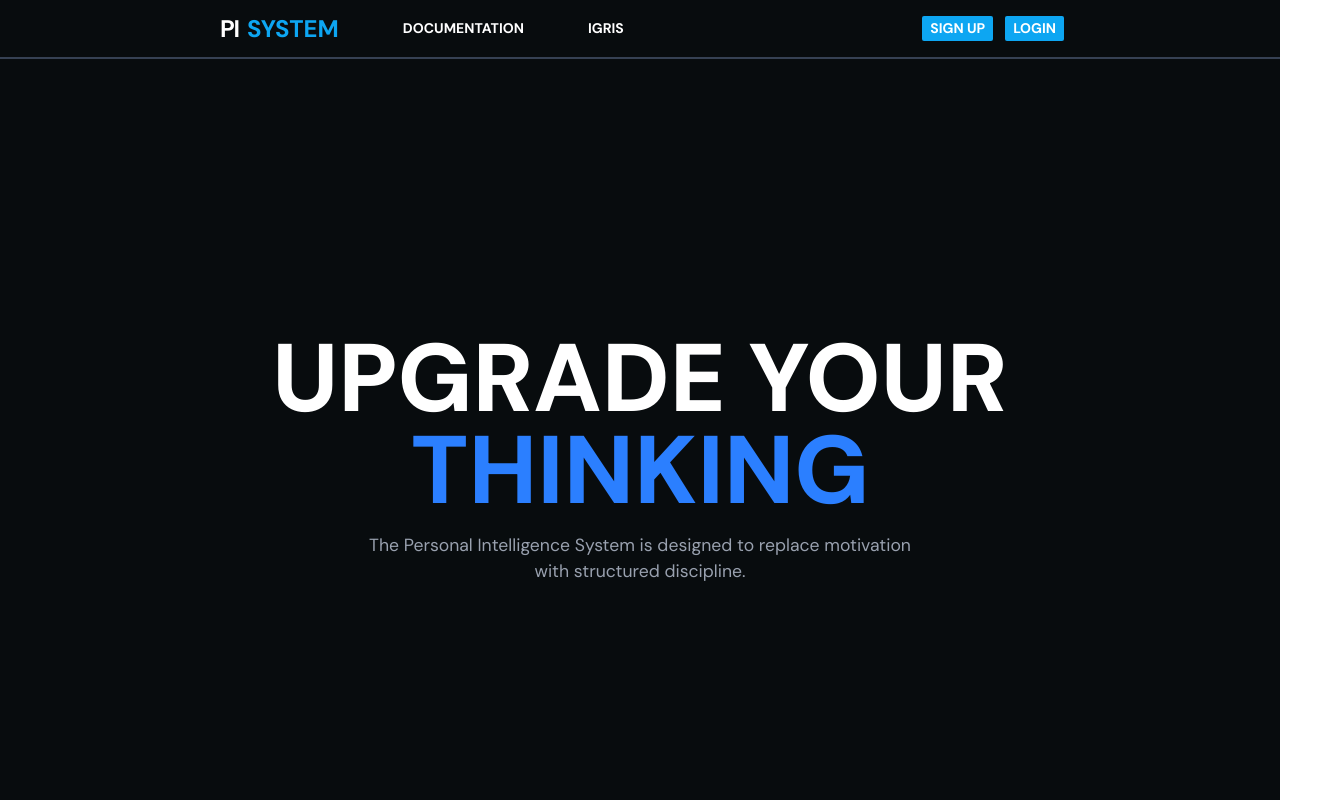
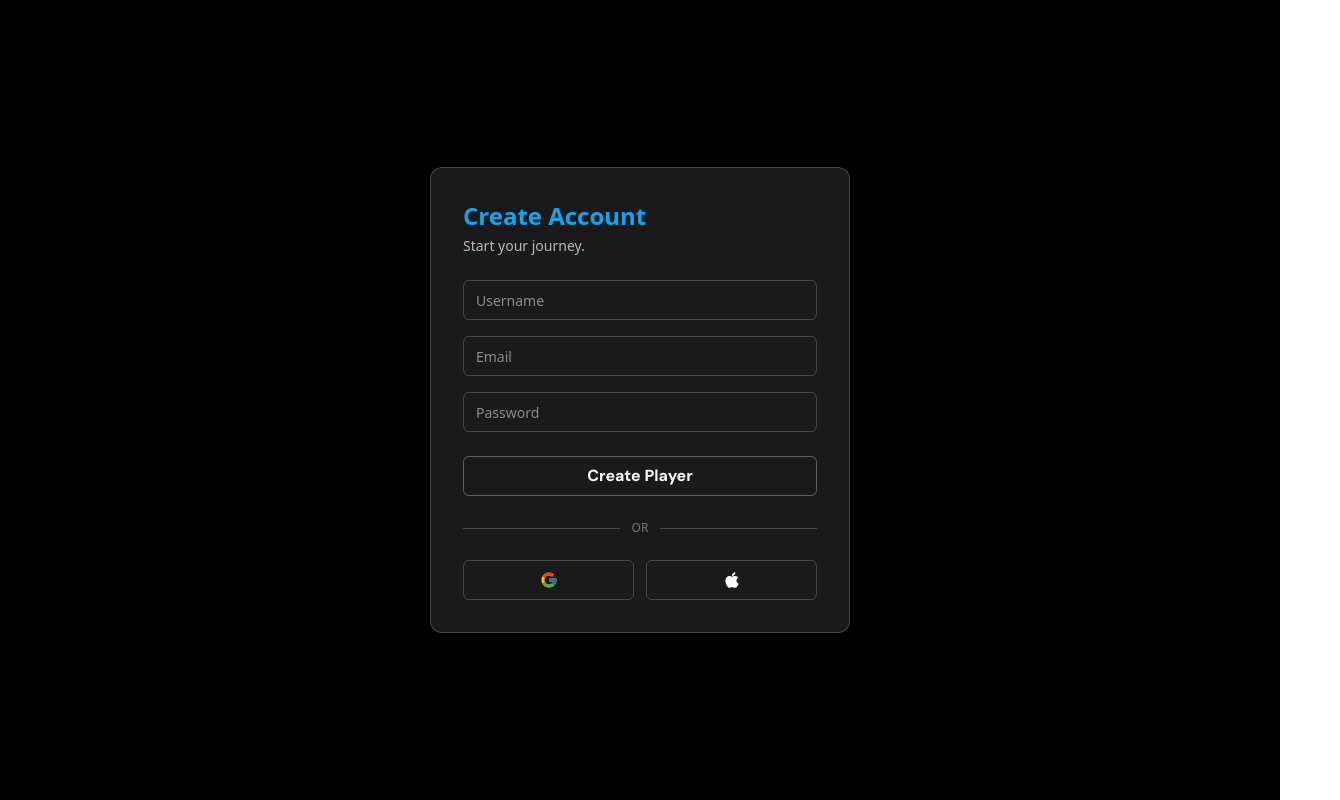
Before and after one commit to Akatsuki2r/Daily_log-website, a React (Vite) app in the folder client/: page / in a window 1280 px wide. Shown: the top 800 px of the page, 1340 px wide, since content can reach past the window. Built offline with nearby package versions, Linux system fonts and the light colour scheme.

Commit message:
Sign Up page done

```diff
--- a/client/src/App.tsx
+++ b/client/src/App.tsx
@@ -1,9 +1,10 @@
-import Home from "./Pages/WelcomePage";
-import './App.css'
+//import Home from "./Pages/WelcomePage";
+import SignUp from "./Pages/RegisterPage";
+import "./App.css";
 function App() {
   return (
-    <div className="min-h-screen bg-[#080c0e]">
-      <Home />;
+    <div className="min-h-screen">
+      <SignUp />
     </div>
   );
 }
--- /dev/null
+++ b/client/src/Pages/RegisterPage.tsx
@@ -0,0 +1,11 @@
+//import { Navbar3 } from "../components/Navbar";
+import SignUpBox from "../components/RegistrationBoxes";
+import "../index.css";
+
+export default function SignUp() {
+  return (
+    <div className="">
+      <SignUpBox />
+    </div>
+  );
+}
--- a/client/src/components/Footer.tsx
+++ b/client/src/components/Footer.tsx
@@ -4,7 +4,7 @@ import "../index.css";
 export default function Footer() {
   return (
     <footer className="border-t border-border-dark bg-background-dark px-6 md:px-20 py-16">
-      <div className="mx-auto max-w-[1200px]">
+      <div className="mx-auto max-w-300">
         <div className="grid grid-cols-2 md:grid-cols-4 gap-12 mb-16">
           <div className="col-span-2">
             <div className="flex items-center gap-3 text-primary mb-6">
--- a/client/src/components/Navbar.tsx
+++ b/client/src/components/Navbar.tsx
@@ -42,8 +42,8 @@ export function Navbar2() {
       <nav className="p-3 flex justify-between items-center  text-white content-center dm-sans mx-50">
         <div className="inline-flex items-center gap-16 ">
           <h1 className="text-2xl font-bold">
-            <span className="mx-2 tracking-tighter">PI</span>
-            <span className="color  ">SYSTEM</span>
+            <span className="mx-2 tracking-tighter text-shadow-[#ffffff]">PI</span>
+            <span className="color  text-shadow-[#0da6f2]">SYSTEM</span>
           </h1>
 
           <div className="muted inline-flex gap-16 flex-row-reverse text-[14px] font-bold dm-sans">
@@ -65,3 +65,16 @@ export function Navbar2() {
     </>
   );
 }
+
+export function Navbar3() {
+  return (
+    <>
+    <nav className="p-3 flex justify-between items-center  text-white content-center dm-sans mx-10">
+          <h1 className="text-2xl font-bold inline-flex">
+            <span className="mx-2 tracking-tighter text-shadow-[#ffffff]">PI</span>
+            <span className="color  text-shadow-[#0da6f2]">SYSTEM</span>
+          </h1>
+      </nav>
+    </>
+  )
+}
--- /dev/null
+++ b/client/src/components/RegistrationBoxes.tsx
@@ -0,0 +1,52 @@
+import "../index.css";
+import { FcGoogle } from "react-icons/fc";
+import { FaApple } from "react-icons/fa6";
+
+export default function SignUpBox() {
+  return (
+    <div className="min-h-screen flex items-center justify-center bg-black">
+      <div className="w-105 rounded-xl border border-white/20 bg-white/10 backdrop-blur-md p-8 text-white shadow-xl">
+        <h1 className="text-2xl font-semibold mb-1 text-[#0da6f2]">Create Account</h1>
+        <p className="text-sm text-white/70 mb-6">
+          Start your journey.
+        </p>
+
+        <div className="flex flex-col gap-4">
+          <input
+            type="text"
+            placeholder="Username"
+            className="h-10 rounded-md bg-transparent border border-white/20 px-3 text-sm placeholder-white/50 focus:outline-none focus:border-white/40"
+          />
+          <input
+            type="email"
+            placeholder="Email"
+            className="h-10 rounded-md bg-transparent border border-white/20 px-3 text-sm placeholder-white/50 focus:outline-none focus:border-white/40"
+          />
+          <input
+            type="password"
+            placeholder="Password"
+            className="h-10 rounded-md bg-transparent border border-white/20 px-3 text-sm placeholder-white/50 focus:outline-none focus:border-white/40"
+          />
+
+          <button className="mt-2 h-10 rounded-md border border-white/30 hover:bg-white/10 transition hover:text-[#0da6f2] dm-sans font-bold ">
+            Create Player
+          </button>
+        </div>
+
+        <div className="my-6 flex items-center gap-3 text-white/40 text-xs">
+          <span className="flex-1 h-px bg-white/20" />
+          OR
+          <span className="flex-1 h-px bg-white/20" />
+        </div>
+        <div className="flex flex-row gap-3">
+          <button className="w-full h-10 rounded-md border border-white/20 flex items-center justify-center gap-2 hover:bg-white/10 transition">
+            <FcGoogle className="text-lg" />
+          </button>
+          <button className="w-full h-10 rounded-md border border-white/20 flex items-center justify-center gap-2 hover:bg-white/10 transition">
+            <FaApple className="text-lg" />
+          </button>
+        </div>
+      </div>
+    </div>
+  );
+}
```
Also changed, not shown: client/src/assets/google-color.svg (added).
